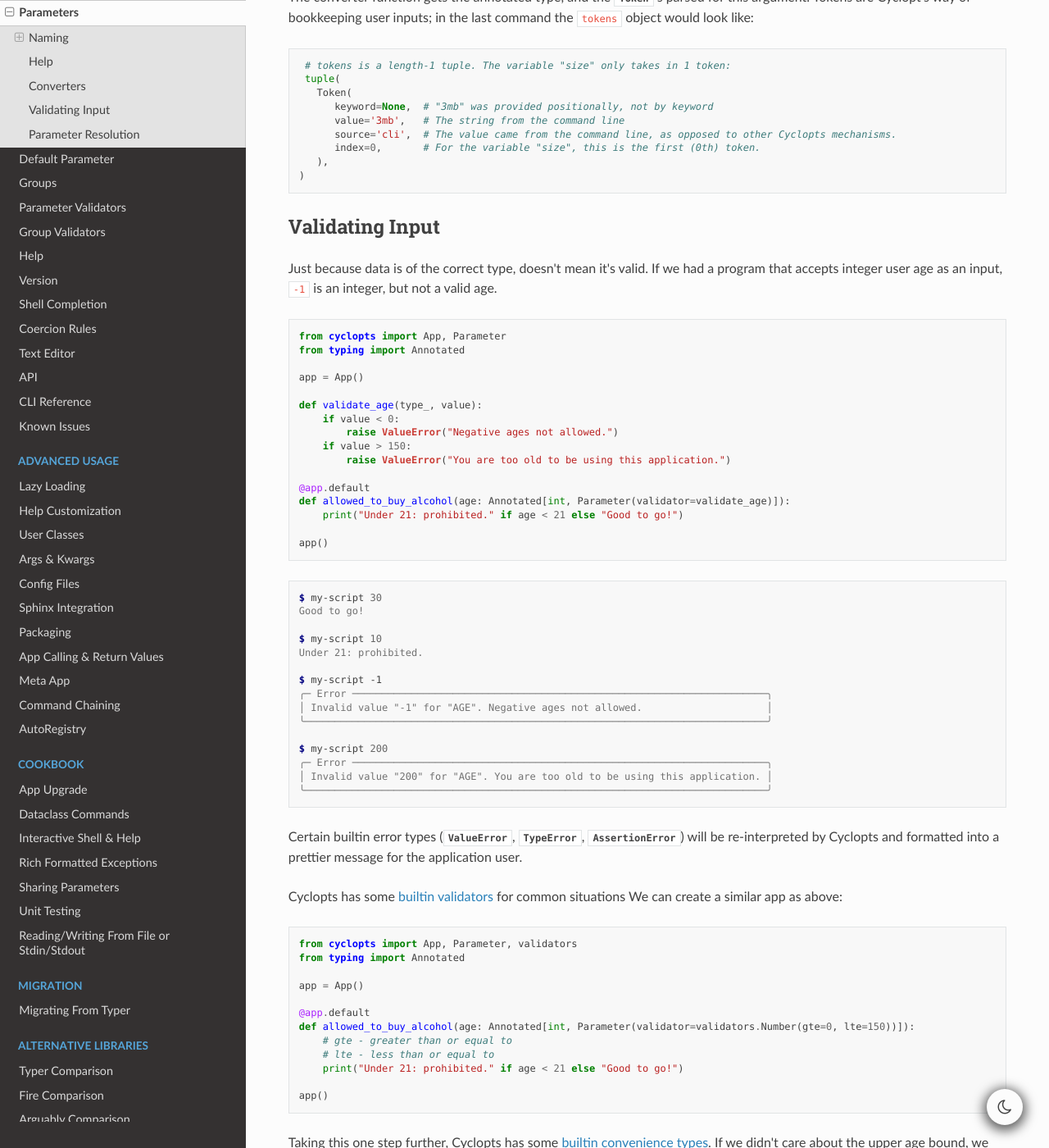
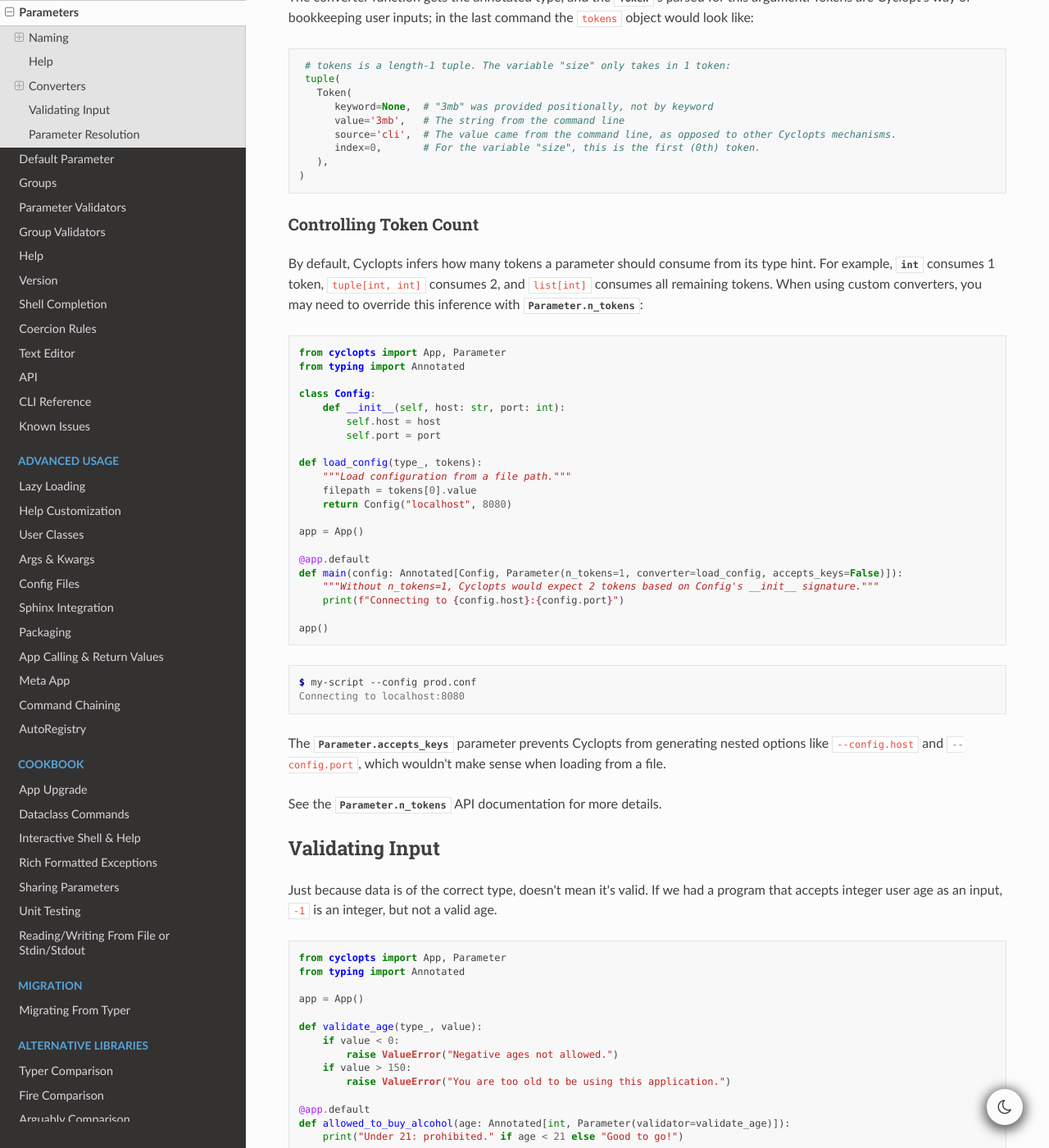
Before and after one commit to BrianPugh/cyclopts, a Sphinx documentation site: the page built from docs/source/parameters.rst, in a window 1280 px wide and 1400 px high, scrolled down 4990 px. Shown: the whole window at 82% size. Built offline with Sphinx 7.4.7 and the Read the Docs theme 3.1.0, drawn with Linux system fonts in a browser that asks for light colours; the version number could not be read and is left out.

Commit message:
update docs

```diff
--- a/docs/source/parameters.rst
+++ b/docs/source/parameters.rst
@@ -282,6 +282,48 @@
       ),
    )
 
+^^^^^^^^^^^^^^^^^^^^^^^^
+Controlling Token Count
+^^^^^^^^^^^^^^^^^^^^^^^^
+
+By default, Cyclopts infers how many tokens a parameter should consume from its type hint.
+For example, :obj:`int` consumes 1 token, ``tuple[int, int]`` consumes 2, and ``list[int]`` consumes all remaining tokens.
+When using custom converters, you may need to override this inference with :attr:`.Parameter.n_tokens`:
+
+.. code-block:: python
+
+   from cyclopts import App, Parameter
+   from typing import Annotated
+
+   class Config:
+       def __init__(self, host: str, port: int):
+           self.host = host
+           self.port = port
+
+   def load_config(type_, tokens):
+       """Load configuration from a file path."""
+       filepath = tokens[0].value
+       return Config("localhost", 8080)
+
+   app = App()
+
+   @app.default
+   def main(config: Annotated[Config, Parameter(n_tokens=1, converter=load_config, accepts_keys=False)]):
+       """Without n_tokens=1, Cyclopts would expect 2 tokens based on Config's __init__ signature."""
+       print(f"Connecting to {config.host}:{config.port}")
+
+   app()
+
+.. code-block:: console
+
+   $ my-script --config prod.conf
+   Connecting to localhost:8080
+
+The :attr:`.Parameter.accepts_keys` parameter prevents Cyclopts from generating nested options like
+``--config.host`` and ``--config.port``, which wouldn't make sense when loading from a file.
+
+See the :attr:`.Parameter.n_tokens` API documentation for more details.
+
 ----------------
 Validating Input
 ----------------
--- a/docs/source/rules.rst
+++ b/docs/source/rules.rst
@@ -8,6 +8,8 @@
 Automatic coercion can always be overridden by the :attr:`.Parameter.converter` field.
 Typically, the :attr:`~.Parameter.converter` function will receive a single token, but it may receive multiple tokens
 if the annotated type is iterable (e.g. :class:`list`, :class:`set`).
+The number of tokens can be explicitly controlled with :attr:`~.Parameter.n_tokens`, which is useful when the
+type signature doesn't match the desired CLI token consumption.
 
 *******
 No Hint
```
Also changed, not shown: docs/source/api.rst (+8 -0 lines).
